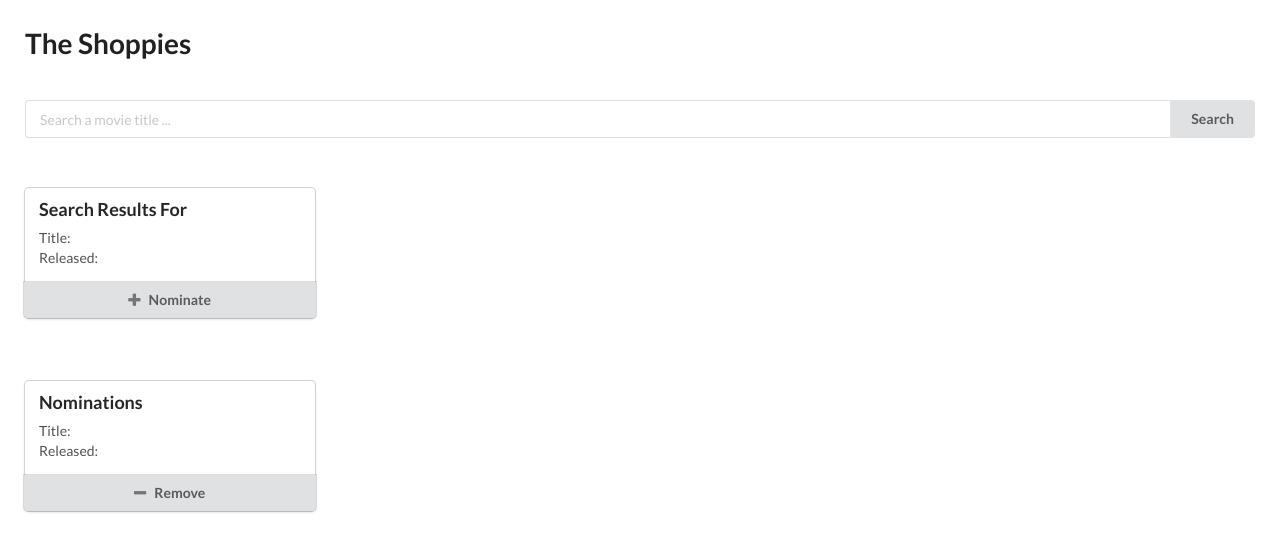
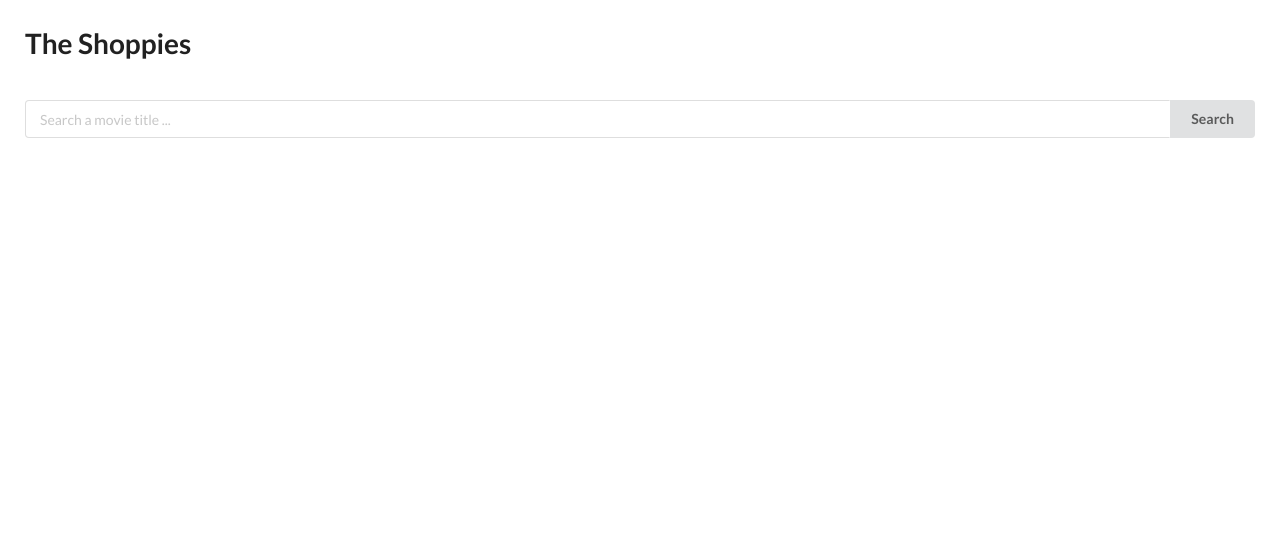
Before and after one commit to clairedeboer/shoppies_frontend, a React (Create React App) app: page / in a window 1280 px wide. Shown: the top 552 px of the page. Built offline with nearby package versions, Linux system fonts and the light colour scheme.

Commit message:
create movie and nomination partially complete

```diff
--- a/src/App.js
+++ b/src/App.js
@@ -1,27 +1,85 @@
 import React, { useState } from 'react';
 import './App.css';
-import MoviesPage from "./components/MoviesPage.js";
-import NominationsPage from "./components/NominationsPage.js"
+import MoviesPage from "./components/MoviesPage";
+import NominationsPage from "./components/NominationsPage"
+
+const OMDBAPIKEY = "8a111c74";
+const apiUrl = "http://localhost:3000"
 
 const App = () => {
-  const [movie, setMovie] = useState({})
+  const [movies, setMovies] = useState([])
+  const [nominations, setNominations] = useState([])
 
   const searchChange = (searchedWord) => {
-    fetch(`http://www.omdbapi.com/?t=${searchedWord}&apikey=8a111c74`)
+    fetch(`http://www.omdbapi.com/?s=${searchedWord}&apikey=${OMDBAPIKEY}`)
         .then((response) => response.json())
         .then((omdData) => {
-            const transformedData =  {
-              title: omdData.Title,
-              yearOfRelease: omdData.Released
+          console.log(omdData.Search)
+            const transformedData =  omdData.Search?.map((movieObj) => {
+              return {
+                title: movieObj.Title,
+                yearOfRelease: movieObj.Released
+              }
+            })
+
+            if (omdData.Title?.toLowerCase().includes(searchedWord.toLowerCase())) {
+              // const filteredMovies = movies.filter((movie) => {
+              //   return movie.title?.toLowerCase().includes(searchedWord.toLowerCase())
+              // })
+              setMovies([...movies, transformedData])
             }
-          setMovie(transformedData)
         });
       }
 
+  const createMovie = (title, yearOfRelease) => {
+    return fetch(`${apiUrl}/movies`, {
+      method: "POST",
+      headers: {
+        "Content-Type": "application/json",
+      },
+      body: JSON.stringify({
+        title: title,
+        year_of_release: yearOfRelease,
+      }),
+    }).then((response) => response.json())
+      .then((movieData) => {
+        setMovies([...movies, movieData])
+        createNomination(movieData)
+      })
+  }
+
+  console.log('movies', movies)
+
+  const createNomination = (newMovieObj) => {
+    return fetch(`${apiUrl}/nominations`, {
+      method: "POST",
+      headers: {
+        "Content-Type": "application/json",
+      },
+      body: JSON.stringify({
+        user_id: 1,
+        movie_id: newMovieObj.id,
+        nomination_status: true
+      }),
+    }).then((response) => response.json())
+      .then((nominationData) => setNominations([...nominations, nominationData]))
+  };
+
+console.log('nominations', nominations)
+
+  const deleteNomination = (title, yearOfRelease) => {
+    // const toDeleteNomination = nominations.find(
+    //   (nomination) => nomination.title === title
+    // );
+    // fetch(`http://www.omdbapi.com/?t=${title}&apikey=8a111c74`, {
+    //   method: "DELETE",
+    // }).then((nominationsData) => setNominations(nominationsData));
+  };
+
   return (
     <div>
-      <MoviesPage movie={movie} onSearchChange={searchChange} />
-      <NominationsPage />
+      <MoviesPage movies={movies} onSearchChange={searchChange} onNominate={createMovie}/>
+      <NominationsPage nominations={nominations} onDelete={deleteNomination} />
 
     </div>
   );
@@ -32,4 +90,5 @@ export default App;
 //should I be getting more than one search result?
 //change Search Results for searchedWord instead of title
 //reformat year released
+//move nominations up to right of movie cards
 //finish 4-6
--- a/src/components/MovieCard.js
+++ b/src/components/MovieCard.js
@@ -1,6 +1,7 @@
 import React from "react";
 
-const MovieCard = ({ title, yearOfRelease }) => {
+const MovieCard = ({ title, yearOfRelease, onNominate }) => {
+
   return (
     <div className="ui cards" id="movieCard">
       <div className="card">
@@ -9,7 +10,7 @@ const MovieCard = ({ title, yearOfRelease }) => {
           <div className="description">Title: {title}</div>
             <div className="description">Released: {yearOfRelease}</div>
           </div>
-        <div className="ui bottom attached button">
+        <div className="ui bottom attached button" onClick={(event)=>onNominate(title, yearOfRelease)}>
           <i className="add icon"></i>
           Nominate
         </div>
--- a/src/components/MoviesContainer.js
+++ b/src/components/MoviesContainer.js
@@ -1,20 +1,19 @@
 import React from "react";
-import MovieCard from "./MovieCard.js";
+import MovieCard from "./MovieCard";
 
-const MoviesContainer = ({ movie }) => {
+const MoviesContainer = ({ movies, onNominate }) => {
+  const movieCards = movies.map((movie) => {
+    return (
+      <MovieCard
+        key={movie.id}
+        title={movie.title}
+        yearOfRelease={movie.yearOfRelease}
+        onNominate={onNominate}
+      />
+    );
+  });
 
-  const movieCard = <MovieCard
-    key={movie.id}
-    title={movie.title}
-    yearOfRelease={movie.yearOfRelease}
-
-/>
-
-  return (
-    <div>
-      {movieCard}
-    </div>
-  );
-}
+  return <div>{movieCards}</div>;
+};
 
 export default MoviesContainer;
--- a/src/components/MoviesPage.js
+++ b/src/components/MoviesPage.js
@@ -1,13 +1,13 @@
 import React from "react";
-import SearchBar from "./SearchBar.js";
-import MoviesContainer from "./MoviesContainer.js"
+import SearchBar from "./SearchBar";
+import MoviesContainer from "./MoviesContainer"
 
-const MoviesPage = ({ movie, onSearchChange}) => {
+const MoviesPage = ({ movies, onSearchChange, onNominate }) => {
   return (
     <div>
       <h1 className="ui header" id="header">The Shoppies</h1>
       <SearchBar onSearchChange={onSearchChange} />
-      <MoviesContainer movie={movie} />
+      <MoviesContainer movies={movies} onNominate={onNominate}/>
 
     </div>
   );
--- a/src/components/NominationCard.js
+++ b/src/components/NominationCard.js
@@ -1,15 +1,15 @@
 import React from "react";
 
-const NominationCard = () => {
+const NominationCard = ({ title, yearOfRelease, onDelete }) => {
   return (
     <div className="ui cards" id="nominationsCard">
       <div className="card">
         <div className="content">
         <div className="header">Nominations</div>
-          <div className="description">Title: </div>
-            <div className="description">Released: </div>
+          <div className="description">Title: {title} </div>
+            <div className="description">Released: {yearOfRelease} </div>
           </div>
-        <div className="ui bottom attached button">
+        <div className="ui bottom attached button" onClick={(event)=>onDelete(title, yearOfRelease)}>
           <i className="minus icon"></i>
           Remove
         </div>
--- a/src/components/NominationsContainer.js
+++ b/src/components/NominationsContainer.js
@@ -1,13 +1,19 @@
 import React from "react";
-import NominationCard from "./NominationCard.js";
+import NominationCard from "./NominationCard";
 
-const NominationsContainer = () => {
-  return (
-    <div>
-      <NominationCard />
+const NominationsContainer = ({ nominations, onDelete = { onDelete } }) => {
+  const nominationCards = nominations.map((nomination) => {
+    return (
+      <NominationCard
+        key={nomination.id}
+        title={nomination.title}
+        yearOfRelease={nomination.yearOfRelease}
+        onDelete={onDelete}
+      />
+    );
+  });
 
-    </div>
-  );
-}
+  return <div>{nominationCards}</div>;
+};
 
 export default NominationsContainer;
--- a/src/components/NominationsPage.js
+++ b/src/components/NominationsPage.js
@@ -1,10 +1,10 @@
 import React from "react";
-import NominationsContainer from "./NominationsContainer.js"
+import NominationsContainer from "./NominationsContainer"
 
-const NominationsPage = () => {
+const NominationsPage = ({ nominations, onDelete }) => {
   return (
     <div>
-      <NominationsContainer />
+      <NominationsContainer nominations={nominations} onDelete={onDelete} />
 
     </div>
   );
```
